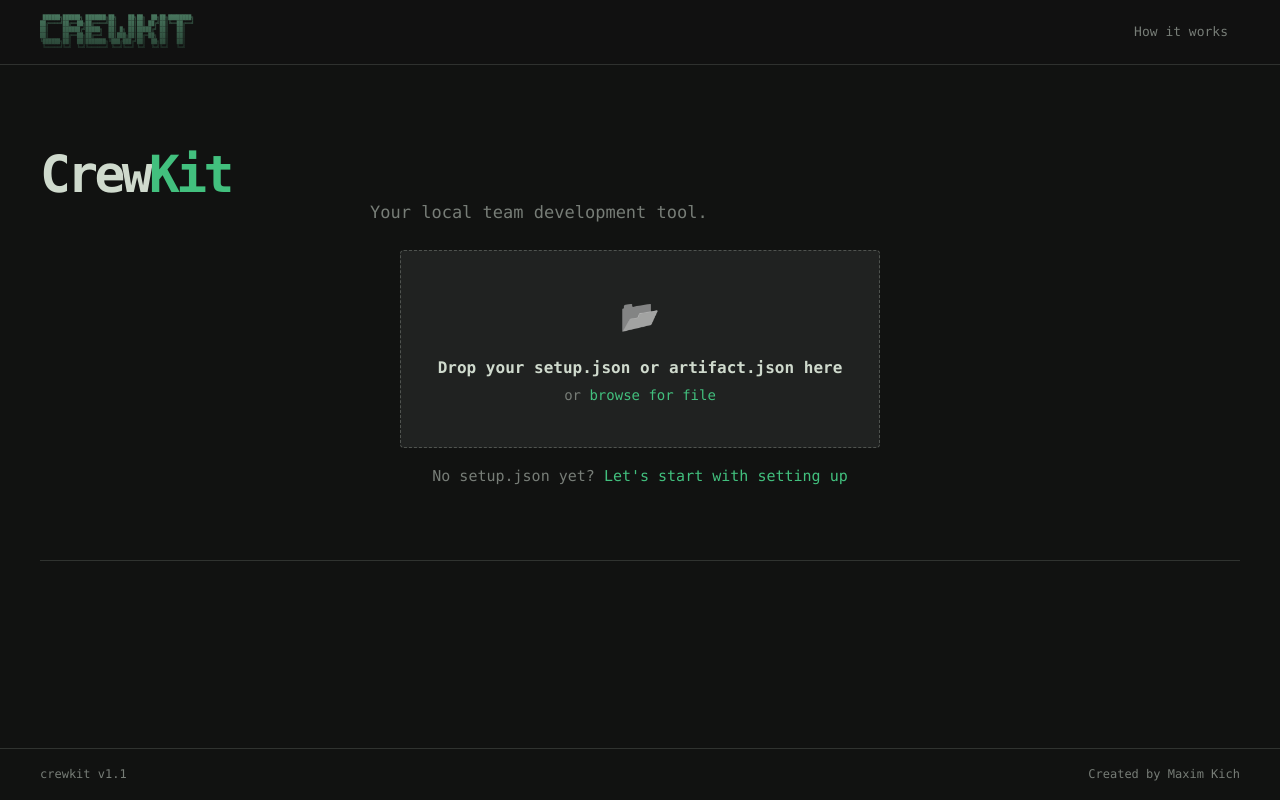
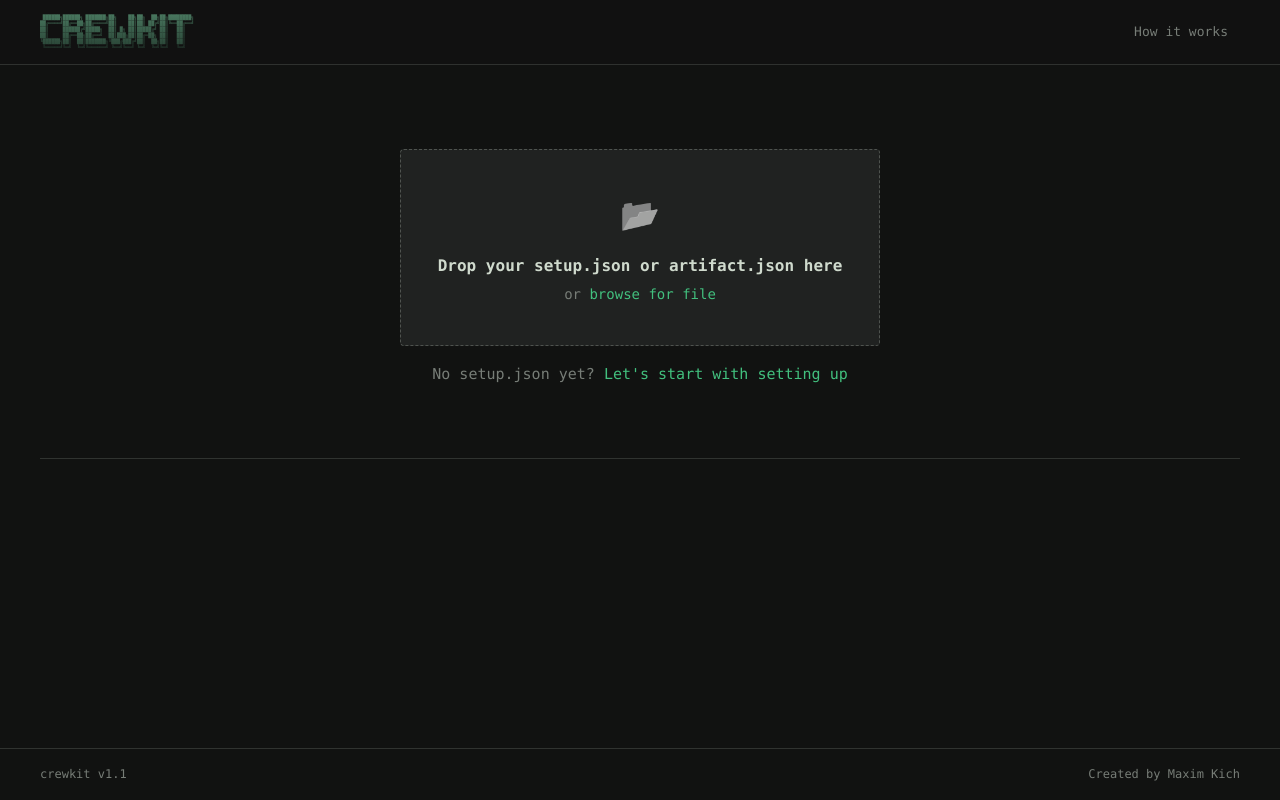
Before and after one commit to maxim-kich/crewkit, a plain HTML site: page index.html in a window 1280 px wide. Drawn offline with Linux system fonts and the light colour scheme.

Commit message:
Remove start page hero copy

```diff
--- a/index.html
+++ b/index.html
@@ -1059,10 +1059,6 @@
       _renderEmpty(main) {
         main.innerHTML = `
           <div class="dashboard-hero">
-            <div class="dashboard-hero__eyebrow">Welcome to</div>
-            <h1 class="dashboard-hero__title">Crew<span>Kit</span></h1>
-            <p class="dashboard-hero__subtitle">Your local team development tool.</p>
-
             <div class="dropzone" id="dropzone" onclick="document.getElementById('file-input').click()">
               <div class="dropzone__icon">📂</div>
               <div class="dropzone__title">Drop your setup.json or artifact.json here</div>
```
